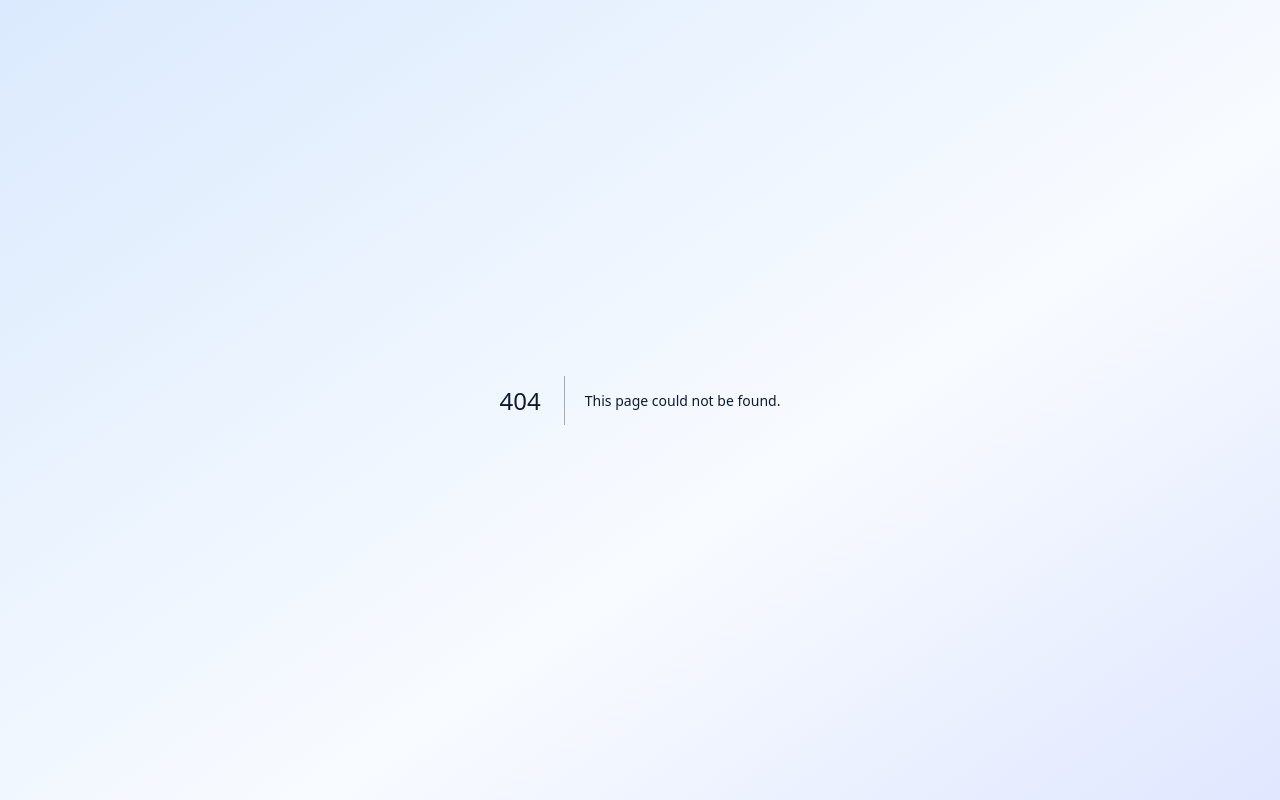
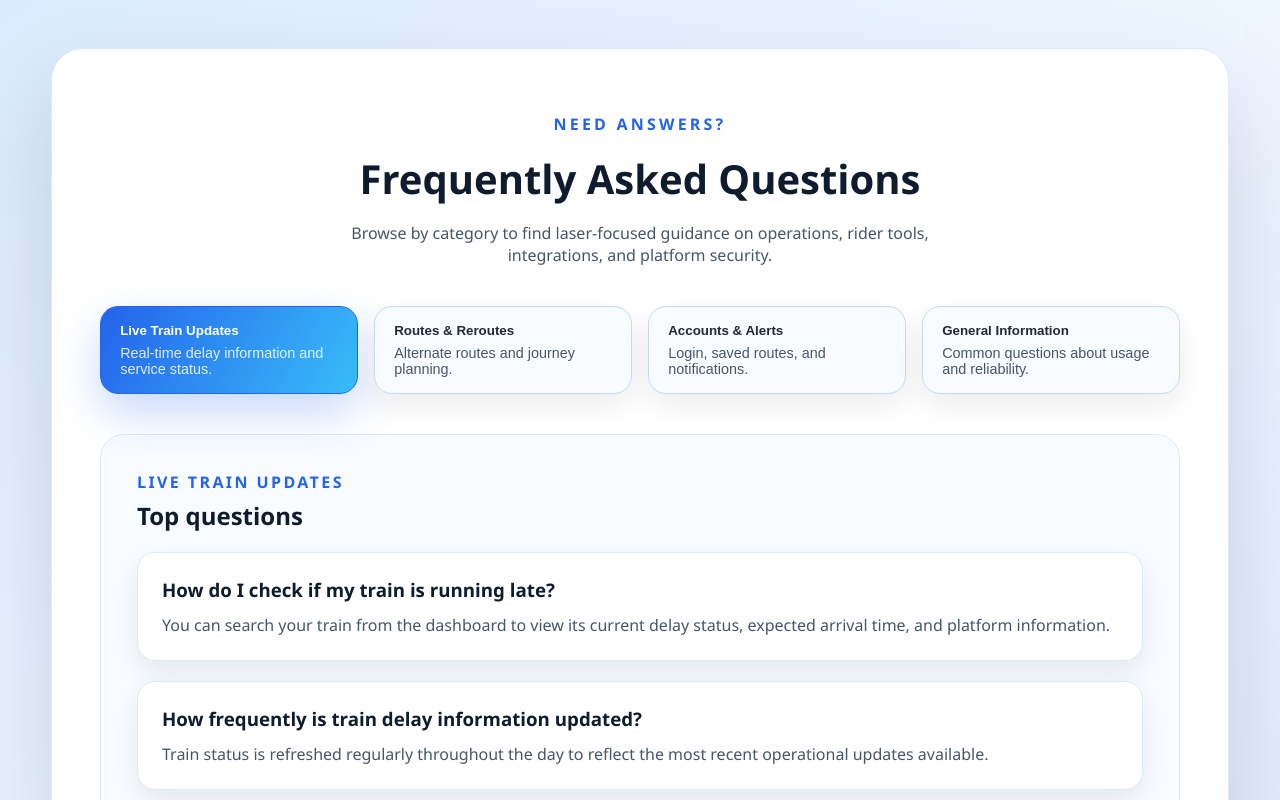
Before and after one commit to kalviumcommunity/S63-0126-Alpha-Full-Stack-With-NextjsAnd-AWS-Azure-Million-Trains, a Next.js app in the folder train-tracker/: page /faq in a window 1280 px wide. Before the commit this address had no page. Shown: the top 800 px of the page. Built offline with nearby package versions, Linux system fonts and the light colour scheme.

Commit message:
Faq page made

```diff
--- /dev/null
+++ b/train-tracker/app/faq/page.tsx
@@ -0,0 +1,215 @@
+'use client';
+
+import type { ReactElement } from "react";
+import { useMemo, useState } from "react";
+
+const categories = [
+  {
+    key: "live-updates",
+    label: "Live Train Updates",
+    blurb: "Real-time delay information and service status.",
+    faqs: [
+      {
+        question: "How do I check if my train is running late?",
+        answer:
+          "You can search your train from the dashboard to view its current delay status, expected arrival time, and platform information."
+      },
+      {
+        question: "How frequently is train delay information updated?",
+        answer:
+          "Train status is refreshed regularly throughout the day to reflect the most recent operational updates available."
+      },
+      {
+        question: "Why does the delay shown sometimes change?",
+        answer:
+          "Delays can change due to signal issues, congestion, weather conditions, or operational adjustments made by railway authorities."
+      }
+    ]
+  },
+  {
+    key: "routes",
+    label: "Routes & Reroutes",
+    blurb: "Alternate routes and journey planning.",
+    faqs: [
+      {
+        question: "What should I do if my train is heavily delayed?",
+        answer:
+          "If your train is significantly delayed, the routes section helps you explore alternate trains or routes to reach your destination faster."
+      },
+      {
+        question: "Does the platform suggest alternate trains automatically?",
+        answer:
+          "Yes, when delays exceed a certain threshold, suggested alternate routes may be displayed based on availability and timing."
+      },
+      {
+        question: "Are reroute suggestions guaranteed?",
+        answer:
+          "Reroute suggestions are advisory and based on available data. Actual availability depends on real-time train operations."
+      }
+    ]
+  },
+  {
+    key: "accounts",
+    label: "Accounts & Alerts",
+    blurb: "Login, saved routes, and notifications.",
+    faqs: [
+      {
+        question: "Do I need to create an account to use this platform?",
+        answer:
+          "You can view live train delays without an account. Creating an account allows you to save routes and receive delay alerts."
+      },
+      {
+        question: "How do delay alerts work?",
+        answer:
+          "Once you save a route, you will receive alerts whenever there is a significant delay or disruption affecting your journey."
+      },
+      {
+        question: "Can I stop receiving alerts?",
+        answer:
+          "Yes, alerts can be managed or disabled anytime from your profile page."
+      }
+    ]
+  },
+  {
+    key: "general",
+    label: "General Information",
+    blurb: "Common questions about usage and reliability.",
+    faqs: [
+      {
+        question: "Is this service free to use?",
+        answer:
+          "Yes, the platform is completely free for commuters to check train delays and plan journeys."
+      },
+      {
+        question: "How reliable is the information shown?",
+        answer:
+          "The information is based on live operational data and updated frequently, but actual conditions may vary due to real-world factors."
+      },
+      {
+        question: "Who can I contact if I notice incorrect information?",
+        answer:
+          "You can report issues or share feedback through the Contact page, and our team will review it promptly."
+      }
+    ]
+  }
+] as const;
+
+type CategoryKey = (typeof categories)[number]["key"];
+
+export default function FaqPage(): ReactElement {
+  const [activeCategory, setActiveCategory] = useState<CategoryKey>(categories[0].key);
+
+  const currentCategory = useMemo(
+    () => categories.find((category) => category.key === activeCategory) ?? categories[0],
+    [activeCategory]
+  );
+
+  return (
+    <main
+      style={{
+        minHeight: "100vh",
+        padding: "3rem 1.5rem 4rem",
+        background: "linear-gradient(140deg, #dbeafe 0%, #eff6ff 50%, #e0e7ff 100%)",
+        display: "flex",
+        justifyContent: "center"
+      }}
+    >
+      <section
+        style={{
+          width: "100%",
+          maxWidth: "1080px",
+          background: "#ffffff",
+          borderRadius: "32px",
+          border: "1px solid #dbeafe",
+          padding: "3rem",
+          boxShadow: "0 40px 90px rgba(15, 23, 42, 0.15)",
+          color: "#0f1c2e"
+        }}
+      >
+        <header style={{ textAlign: "center", marginBottom: "2.5rem" }}>
+          <p style={{ textTransform: "uppercase", letterSpacing: "0.2em", color: "#2563eb", fontWeight: 600 }}>
+            Need Answers?
+          </p>
+          <h1 style={{ fontSize: "2.5rem", margin: "0.5rem 0 1rem" }}>Frequently Asked Questions</h1>
+          <p style={{ color: "#475569", maxWidth: "640px", margin: "0 auto" }}>
+            Browse by category to find laser-focused guidance on operations, rider tools, integrations, and platform security.
+          </p>
+        </header>
+
+        <div
+          style={{
+            display: "grid",
+            gap: "1rem",
+            gridTemplateColumns: "repeat(auto-fit, minmax(180px, 1fr))",
+            marginBottom: "2.5rem"
+          }}
+        >
+          {categories.map((category) => {
+            const isActive = category.key === activeCategory;
+            return (
+              <button
+                key={category.key}
+                onClick={() => setActiveCategory(category.key)}
+                style={{
+                  borderRadius: "18px",
+                  border: "1px solid",
+                  borderColor: isActive ? "#2563eb" : "#c7d7ff",
+                  background: isActive ? "linear-gradient(120deg, #2563eb, #38bdf8)" : "#f8fbff",
+                  color: isActive ? "#ffffff" : "#1f2937",
+                  padding: "1rem 1.2rem",
+                  textAlign: "left",
+                  cursor: "pointer",
+                  boxShadow: isActive ? "0 18px 45px rgba(37, 99, 235, 0.25)" : "0 12px 30px rgba(15, 23, 42, 0.08)",
+                  display: "flex",
+                  flexDirection: "column",
+                  gap: "0.45rem"
+                }}
+              >
+                <span style={{ fontWeight: 700 }}>{category.label}</span>
+                <span style={{ fontSize: "0.9rem", color: isActive ? "rgba(255,255,255,0.85)" : "#475569" }}>
+                  {category.blurb}
+                </span>
+              </button>
+            );
+          })}
+        </div>
+
+        <div
+          style={{
+            background: "#f8fbff",
+            borderRadius: "24px",
+            border: "1px solid #dbeafe",
+            padding: "2.25rem",
+            boxShadow: "inset 0 1px 0 rgba(255,255,255,0.6)",
+            display: "grid",
+            gap: "1.25rem"
+          }}
+        >
+          <div>
+            <p style={{ color: "#2563eb", fontWeight: 600, textTransform: "uppercase", letterSpacing: "0.15em", margin: 0 }}>
+              {currentCategory.label}
+            </p>
+            <h2 style={{ margin: "0.35rem 0 0", fontSize: "1.5rem" }}>Top questions</h2>
+          </div>
+
+          {currentCategory.faqs.map((faq) => (
+            <article
+              key={faq.question}
+              style={{
+                background: "#ffffff",
+                borderRadius: "18px",
+                border: "1px solid #dbeafe",
+                padding: "1.5rem",
+                boxShadow: "0 12px 30px rgba(15, 23, 42, 0.08)",
+                transition: "transform 150ms ease, box-shadow 150ms ease"
+              }}
+            >
+              <h3 style={{ margin: 0 }}>{faq.question}</h3>
+              <p style={{ margin: "0.75rem 0 0", color: "#475569" }}>{faq.answer}</p>
+            </article>
+          ))}
+        </div>
+      </section>
+    </main>
+  );
+}
```
